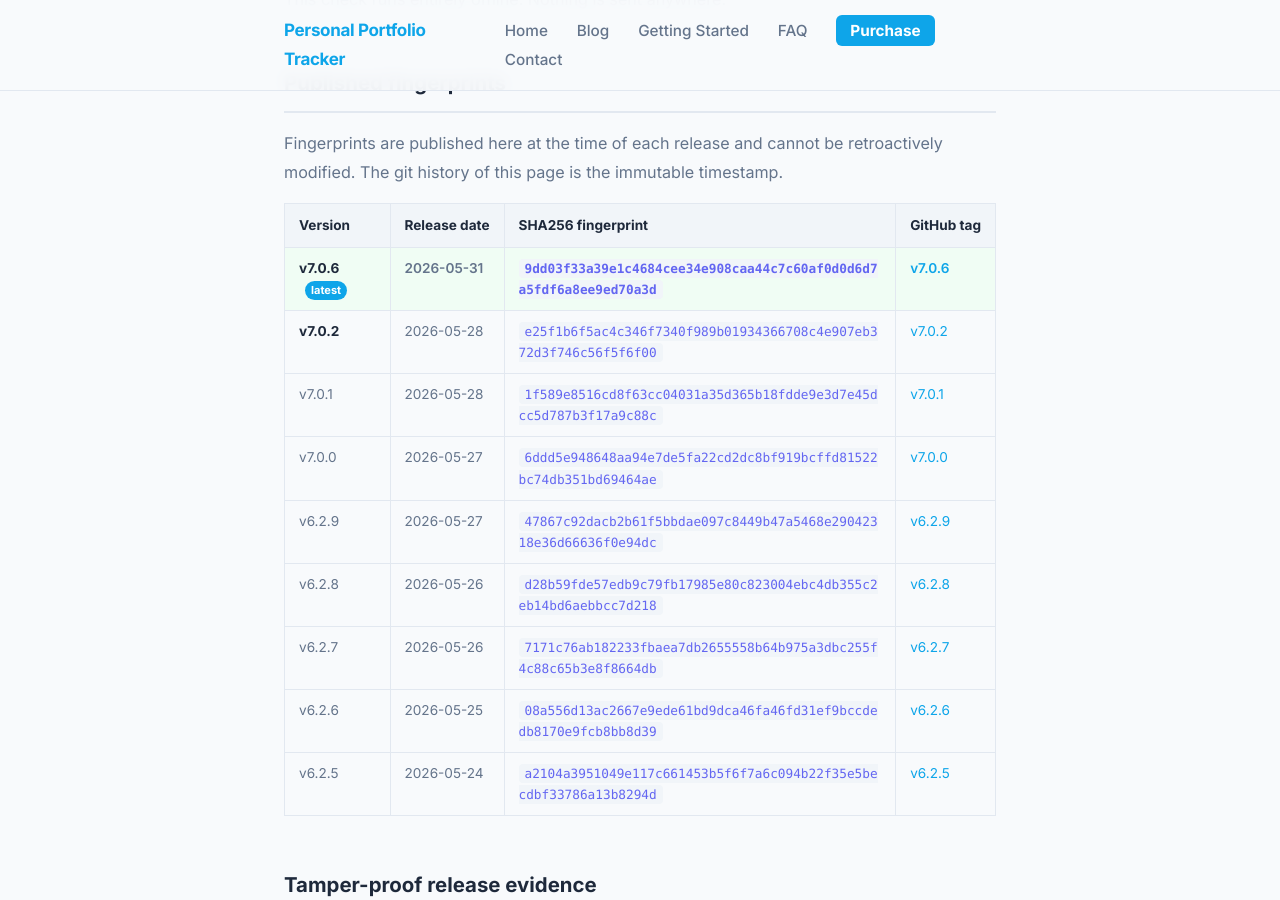
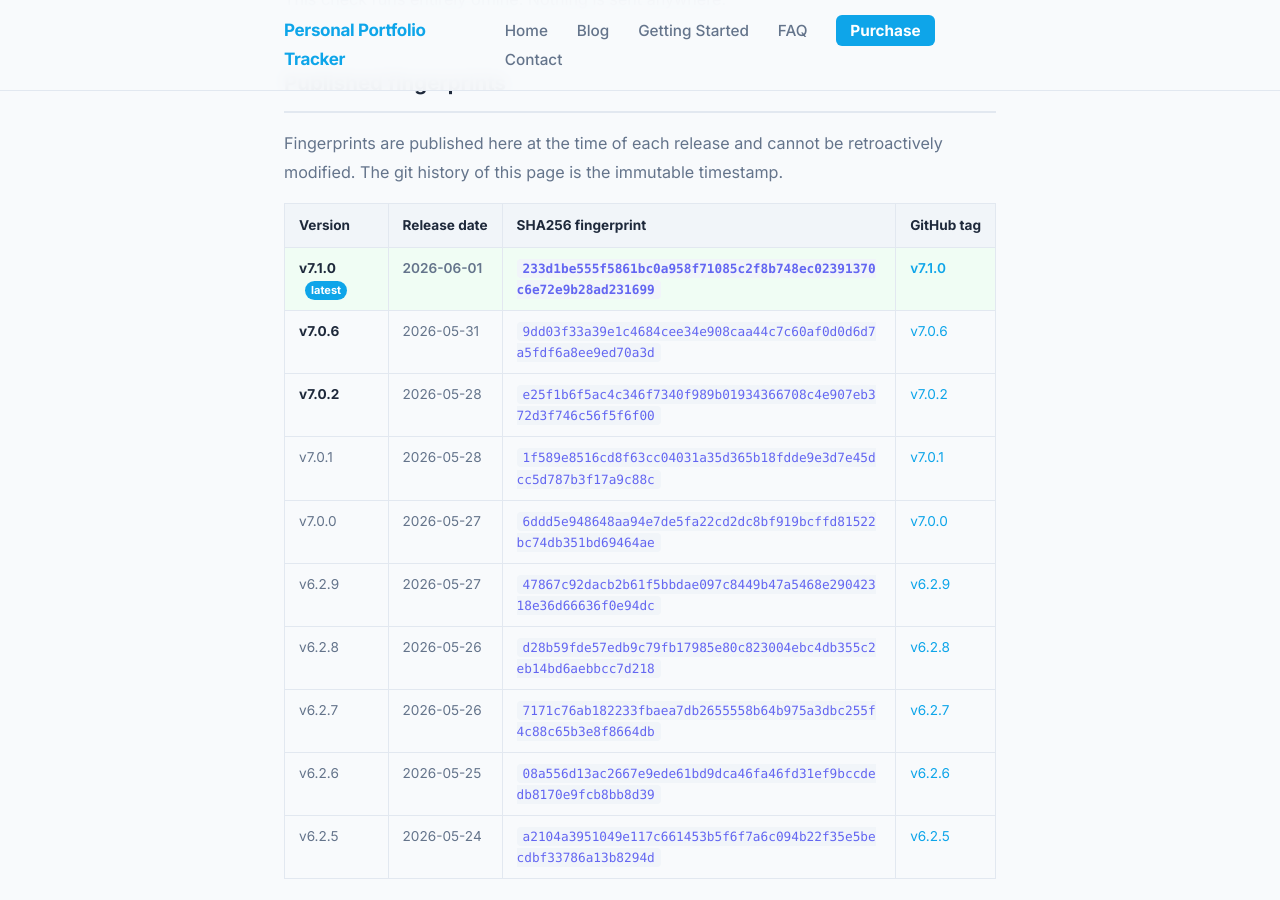
Before and after one commit to srikrishna2024/portfolio-tracker-blog, a Jekyll site: the page built from release-fingerprints/index.html, in a window 1280 px wide and 900 px high, scrolled down 744 px. Built offline with Jekyll 4.4.1, drawn with Linux system fonts in a browser that asks for light colours.

Commit message:
release: add v7.1.0 fingerprint

```diff
--- a/release-fingerprints/index.html
+++ b/release-fingerprints/index.html
@@ -37,7 +37,13 @@
       </thead>
       <tbody>
         <tr class="fp-current">
-          <td><strong>v7.0.6</strong> <span class="fp-badge">latest</span></td>
+          <td><strong>v7.1.0</strong> <span class="fp-badge">latest</span></td>
+          <td>2026-06-01</td>
+          <td><code class="fp-code">233d1be555f5861bc0a958f71085c2f8b748ec02391370c6e72e9b28ad231699</code></td>
+          <td><a href="https://github.com/srikrishna2024/pages_agentic_upgrade/releases/tag/v7.1.0" target="_blank" rel="noopener">v7.1.0</a></td>
+        </tr>
+        <tr>
+          <td><strong>v7.0.6</strong></td>
           <td>2026-05-31</td>
           <td><code class="fp-code">9dd03f33a39e1c4684cee34e908caa44c7c60af0d0d6d7a5fdf6a8ee9ed70a3d</code></td>
           <td><a href="https://github.com/srikrishna2024/pages_agentic_upgrade/releases/tag/v7.0.6" target="_blank" rel="noopener">v7.0.6</a></td>
```
